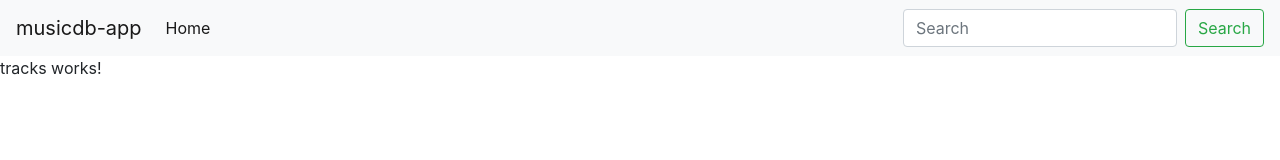
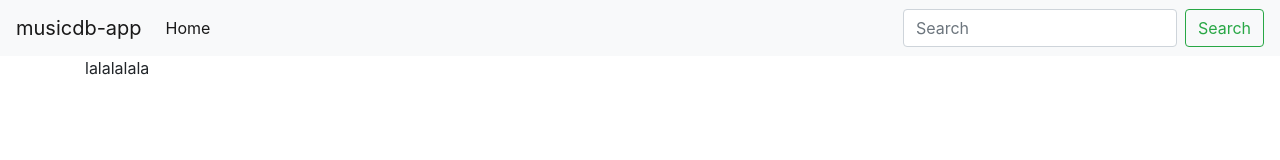
Before and after one commit to kgaogelothorn/deezer-2i9gtdd37pi, an Angular app: page /tracks in a window 1280 px wide. Shown: the top 160 px of the page. Built offline with nearby package versions, Linux system fonts and the light colour scheme.

Commit message:
refactor(interface): added track interface

```diff
--- a/src/app/app.component.html
+++ b/src/app/app.component.html
@@ -17,4 +17,6 @@
   </div>
 </nav>
 
-<router-outlet></router-outlet>
+<div class="container">
+  <router-outlet></router-outlet>
+</div>
--- a/src/app/components/tracks/tracks.component.html
+++ b/src/app/components/tracks/tracks.component.html
@@ -1,3 +1,5 @@
-<p>
-  tracks works!
-</p>
+<div class="row">
+  <div class="col">
+    lalalalala
+  </div>
+</div>
```
Also changed, not shown: src/config/interface.ts (added, +9 -0 lines).
